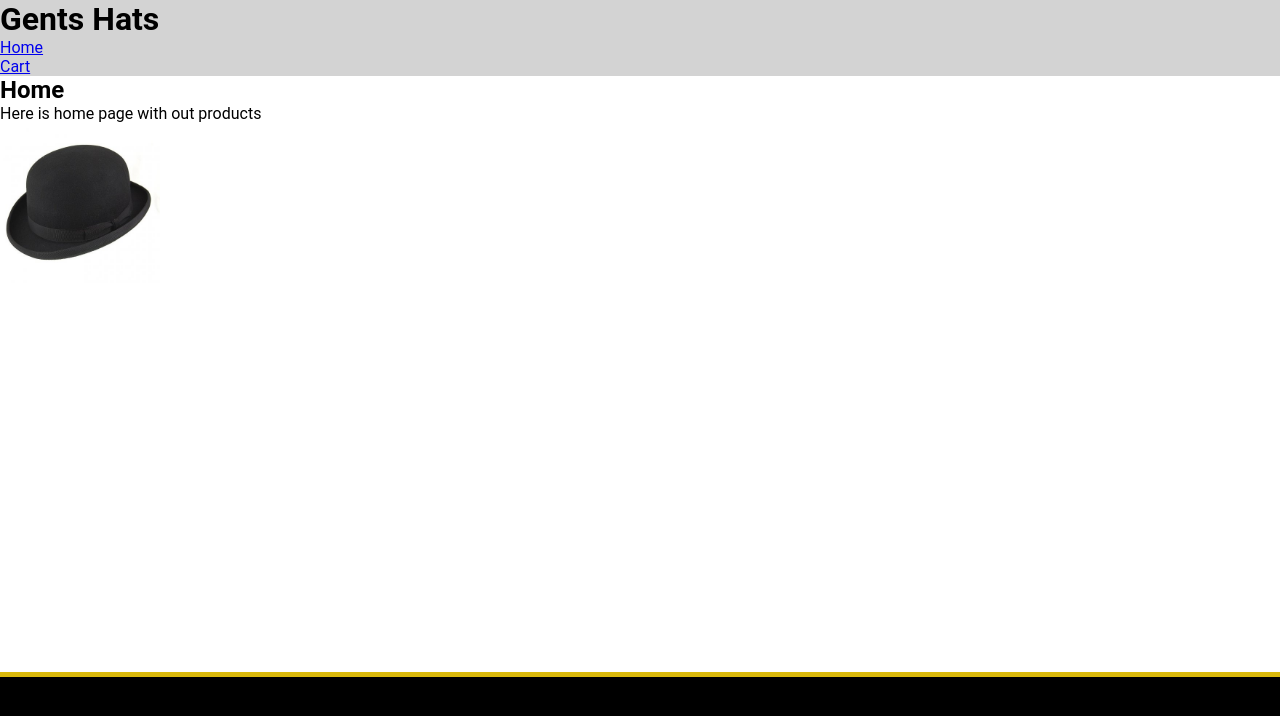
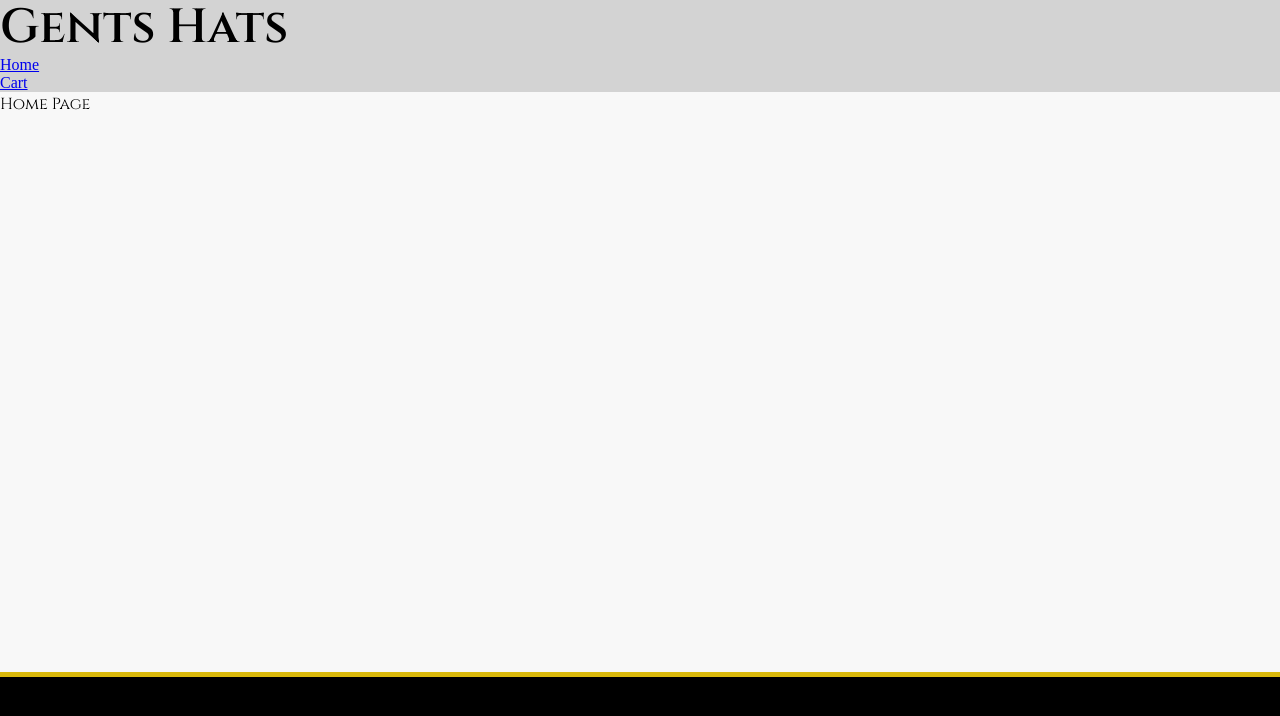
Before and after one commit to Sillen00/React-Webshop-Gents-Hat, a React (Vite) app: page / in a window 1280 px wide. Shown: the top 716 px of the page. Built offline with nearby package versions, Linux system fonts and the light colour scheme.

Commit message:
Setup theme for typography. with interface.

```diff
--- a/package.json
+++ b/package.json
@@ -18,6 +18,9 @@
     "test:vg": "plugga test --run .vg."
   },
   "dependencies": {
+    "@emotion/react": "^11.10.6",
+    "@emotion/styled": "^11.10.6",
+    "@mui/material": "^5.11.12",
     "react": "^18.2.0",
     "react-dom": "^18.2.0",
     "react-router-dom": "^6.8.2"
--- a/src/App.tsx
+++ b/src/App.tsx
@@ -1,10 +1,10 @@
-import { Outlet } from 'react-router-dom'
-import Footer from './components/Footer'
-import Header from './components/Header'
+import { Outlet } from "react-router-dom";
+import Footer from "./components/Footer";
+import Header from "./components/Header";
 
 function App() {
   return (
-    <div>
+    <>
       <Header />
 
       <main>
@@ -12,8 +12,8 @@ function App() {
       </main>
 
       <Footer />
-    </div>
-  )
+    </>
+  );
 }
 
-export default App
+export default App;
--- a/src/components/Header.tsx
+++ b/src/components/Header.tsx
@@ -1,9 +1,10 @@
 import { NavLink } from 'react-router-dom'
+import { Typography } from '@mui/material'
 
 function Header() {
   return (
     <header style={{ background: 'lightgray' }}>
-      <h1>Gents Hats</h1>
+      <Typography variant="h3">Gents Hats</Typography>
       <NavLink to='./'>
         <p>Home</p>
       </NavLink>
--- a/src/index.css
+++ b/src/index.css
@@ -1,3 +1,5 @@
+@import url('https://fonts.googleapis.com/css2?family=Cinzel:wght@400;500;600;700;800;900&family=Lora&display=swap');
+
 * {
   box-sizing: border-box;
   margin: 0;
@@ -5,5 +7,6 @@
 }
 
 body {
-  font-family: 'Roboto', 'Helvetica', 'Arial', sans-serif;
+  /* font-family: 'Lora', sans-serif; */
+  background-color: #f8f8f8;
 }
--- a/src/main.tsx
+++ b/src/main.tsx
@@ -1,3 +1,4 @@
+import { createTheme, ThemeProvider } from '@mui/material/styles'
 import React from 'react'
 import ReactDOM from 'react-dom/client'
 import {
@@ -13,6 +14,46 @@ import Confirm from './pages/Confirm'
 import Home from './pages/Home'
 import ProductDescription from './pages/ProductDescription'
 
+declare module '@mui/material/styles' {
+  interface ThemeOptions {
+    h1?: {
+      fontWeight?: 900
+    }
+    h3?: {
+      fontSize?: string
+      fontFamily?: string
+    }
+    body2?: {
+      fontFamily?: string
+      fontSize?: string
+    }
+  }
+}
+
+const theme = createTheme({
+  palette: {
+    primary: {
+      main: '#DAB90C',
+    },
+    secondary: {
+      main: '#DCDCDC',
+    },
+  },
+  typography: {
+    fontFamily: 'cinzel',
+    h1: {
+      fontWeight: 900,
+    },
+    h3: {
+      fontWeight: 600,
+    },
+    body2: {
+      fontFamily: 'Lora',
+    },
+  },
+})
+// X [ERROR] Two output files share the same path but have different contents: node_modules\.vite\deps_temp\@mui_material_Styles.js
+
 const router = createBrowserRouter(
   createRoutesFromElements(
     <Route path='/' element={<App />}>
@@ -26,6 +67,8 @@ const router = createBrowserRouter(
 )
 ReactDOM.createRoot(document.getElementById('root') as HTMLElement).render(
   <React.StrictMode>
-    <RouterProvider router={router} />
+    <ThemeProvider theme={theme}>
+      <RouterProvider router={router} />
+    </ThemeProvider>
   </React.StrictMode>
 )
--- a/src/pages/Home.tsx
+++ b/src/pages/Home.tsx
@@ -1,20 +1,12 @@
-import { CSSProperties } from 'react'
-import { Link } from 'react-router-dom'
+import { Box, Typography } from '@mui/material'
 
 function Home() {
   return (
-    <>
-      <h2>Home</h2>
-      <p>Here is home page with out products</p>
-      <Link to='./product-description'>
-        <img style={hatStyle} src='../public/images/bowler.jpeg' />
-      </Link>
-    </>
+    <Box style={{ padding: 0 }}>
+      <Typography color='common.black'>Home Page</Typography>
+    </Box>
   )
 }
 
-const hatStyle: CSSProperties = {
-  width: '10rem',
-}
 
 export default Home
```
Also changed, not shown: 1 other file (tests, documents, lock files or other folders).
